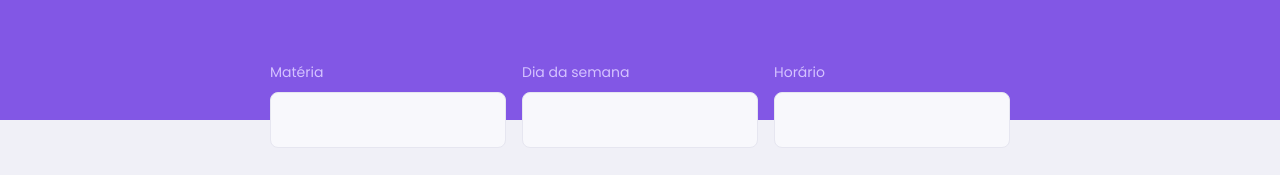
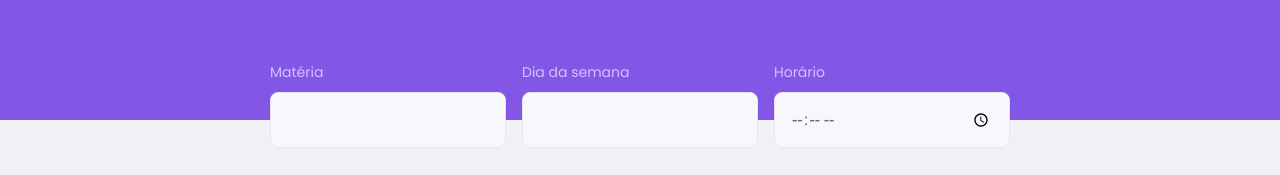
Before and after one commit to muNeves3/Next-Level-Week-2, a React (Create React App) app: page /study in a window 1280 px wide. Shown: the part 220-395 px from the top of the page. Built offline with nearby package versions, Linux system fonts and the light colour scheme.

Commit message:
implementing global inputs

```diff
--- a/src/pages/TeacherList/index.tsx
+++ b/src/pages/TeacherList/index.tsx
@@ -4,24 +4,16 @@
 import TeacherItem from "../../Components/TeacherItem";
 
 import "./styles.css";
+import Input from "../../Components/Input";
 
 function TeacherList() {
   return (
     <div id="page-teacher-list" className="container">
       <PageHeader title="Estes são os proffys disponíveis.">
         <form id="search-teachers">
-          <div className="input-block">
-            <label htmlFor="subject">Matéria</label>
-            <input type="text" id="subject" />
-          </div>
-          <div className="input-block">
-            <label htmlFor="week_day">Dia da semana</label>
-            <input type="text" id="week_day" />
-          </div>
-          <div className="input-block">
-            <label htmlFor="time">Horário</label>
-            <input type="text" id="time" />
-          </div>
+          <Input name="subject" label="Matéria" />
+          <Input name="week_day" label="Dia da semana" />
+          <Input type="time" name="time" label="Horário" />
         </form>
       </PageHeader>
 
--- a/src/pages/TeacherList/styles.css
+++ b/src/pages/TeacherList/styles.css
@@ -9,41 +9,6 @@
 
 #search-teachers label {
   color: var(--color-text-in-primary);
-}
-
-#search-teachers .input-block {
-  position: relative;
-}
-
-#search-teachers .input-block + .input-block {
-  margin-top: 1.4rem;
-}
-
-#search-teachers .input-block label {
-  font-size: 1.4rem;
-}
-
-#search-teachers .input-block input {
-  width: 100%;
-  height: 5.6rem;
-  margin-top: 0.8rem;
-  border-radius: 0.8rem;
-  background: var(--color-input-background);
-  border: 1px solid var(--color-line-in-white);
-  outline: 0;
-  padding: 0 1.6rem;
-  font: 1.6rem Archivo;
-}
-
-#search-teachers .input-block:focus-within::after {
-  width: calc(100% - 3.2rem);
-  height: 2px;
-  content: "";
-  background-color: var(--color-primary-light);
-  position: absolute;
-  left: 1.6rem;
-  right: 1.6rem;
-  bottom: 0;
 }
 
 #page-teacher-list main {
```
